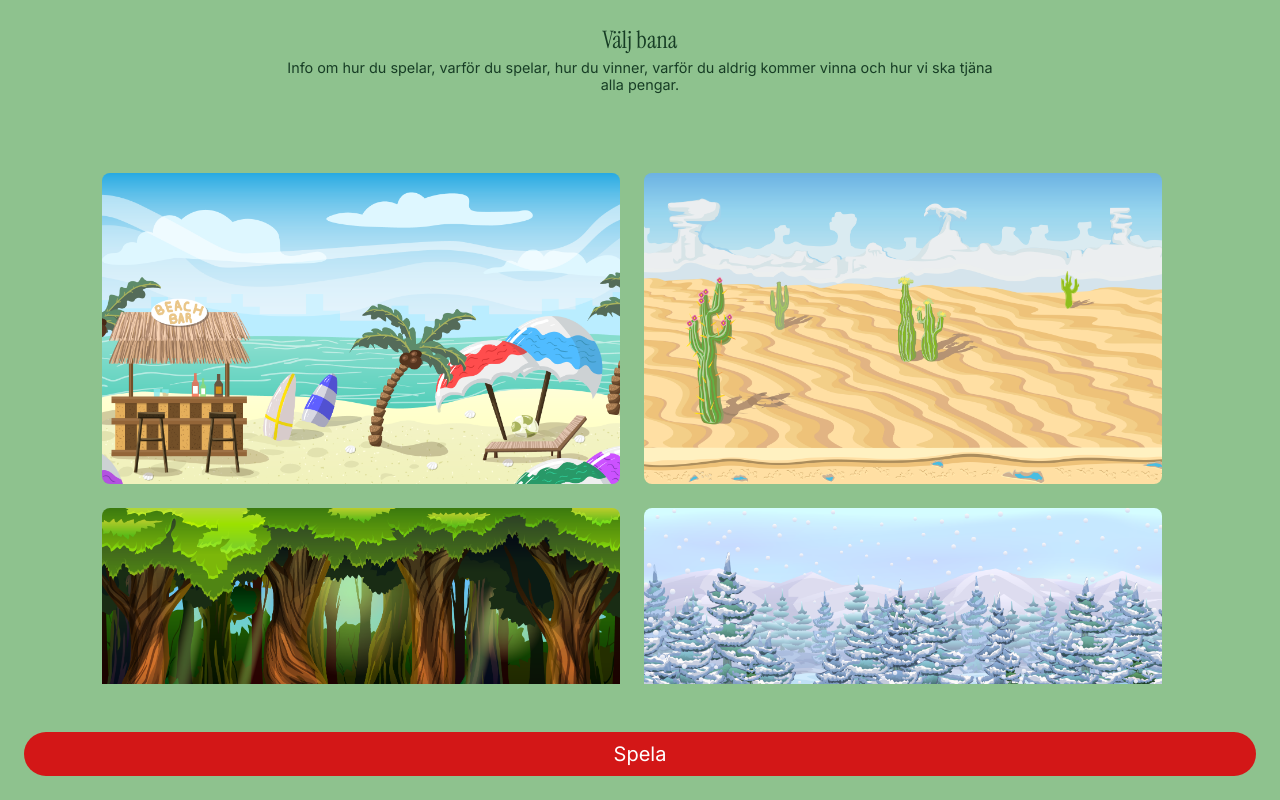
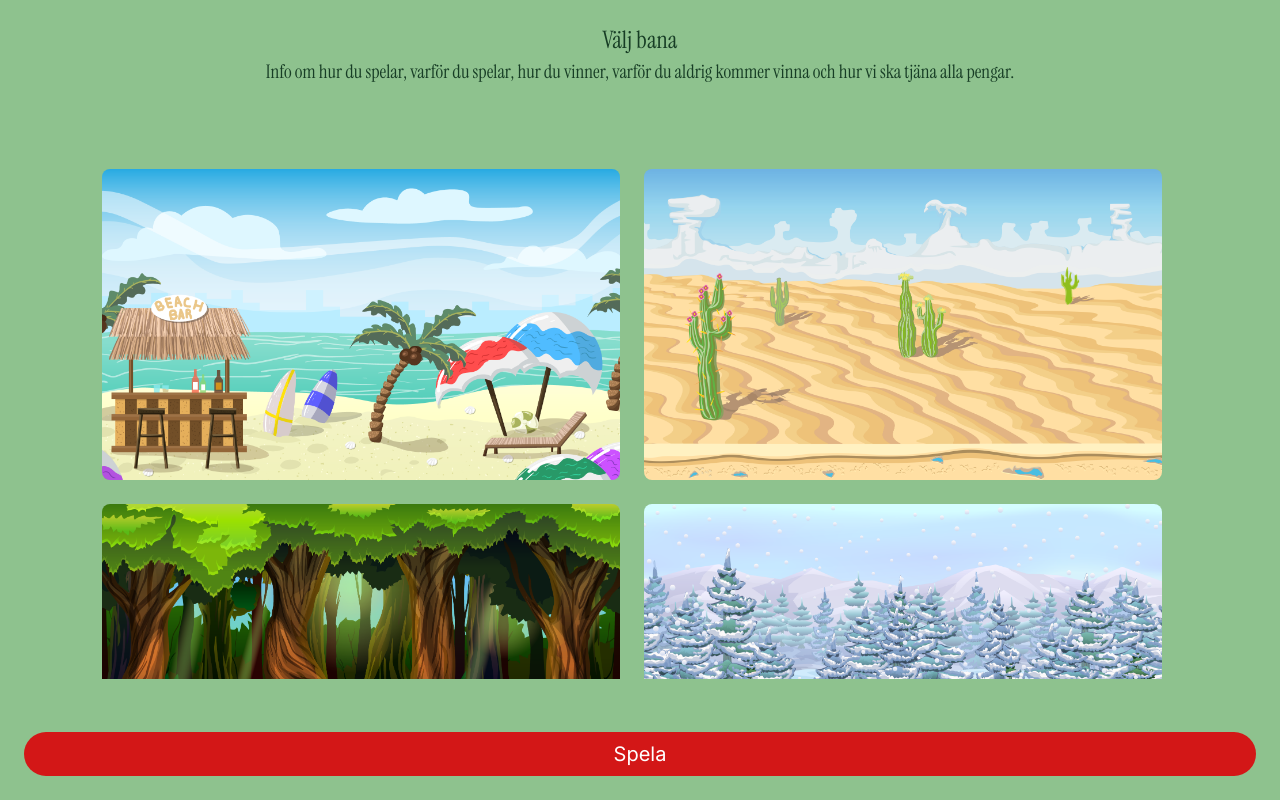
Before and after one commit to Skjesper/GoldenBeetlebug, a React (Vite) app: page /play in a window 1280 px wide. Built offline with nearby package versions, Linux system fonts and the light colour scheme; no server answers.

Commit message:
Added alt.text for dynamic overlay text

```diff
--- a/src/components/StageSelect.tsx
+++ b/src/components/StageSelect.tsx
@@ -158,7 +158,7 @@ export default function StageSelect({ images, startGame, onStageSelect }: StageS
         <StyledContainer className='selectContainer'>
             <StyledHeader>
                 <h1>Välj bana</h1>
-                <p>Info om hur du spelar, varför du spelar, hur du vinner, varför du aldrig kommer vinna och hur vi ska tjäna alla pengar.</p>
+                <h3>Info om hur du spelar, varför du spelar, hur du vinner, varför du aldrig kommer vinna och hur vi ska tjäna alla pengar.</h3>
             </StyledHeader>
 
             <StyledImageGrid className='styledImageGrid'>
@@ -181,7 +181,7 @@ export default function StageSelect({ images, startGame, onStageSelect }: StageS
 
                         <Overlay className="overlay">
                             <OverlayText className="overlayText">
-                              Runes Beach Club
+                              {image.alt}
                             </OverlayText>
                         </Overlay>
                     </StyledImageContainer>
```
